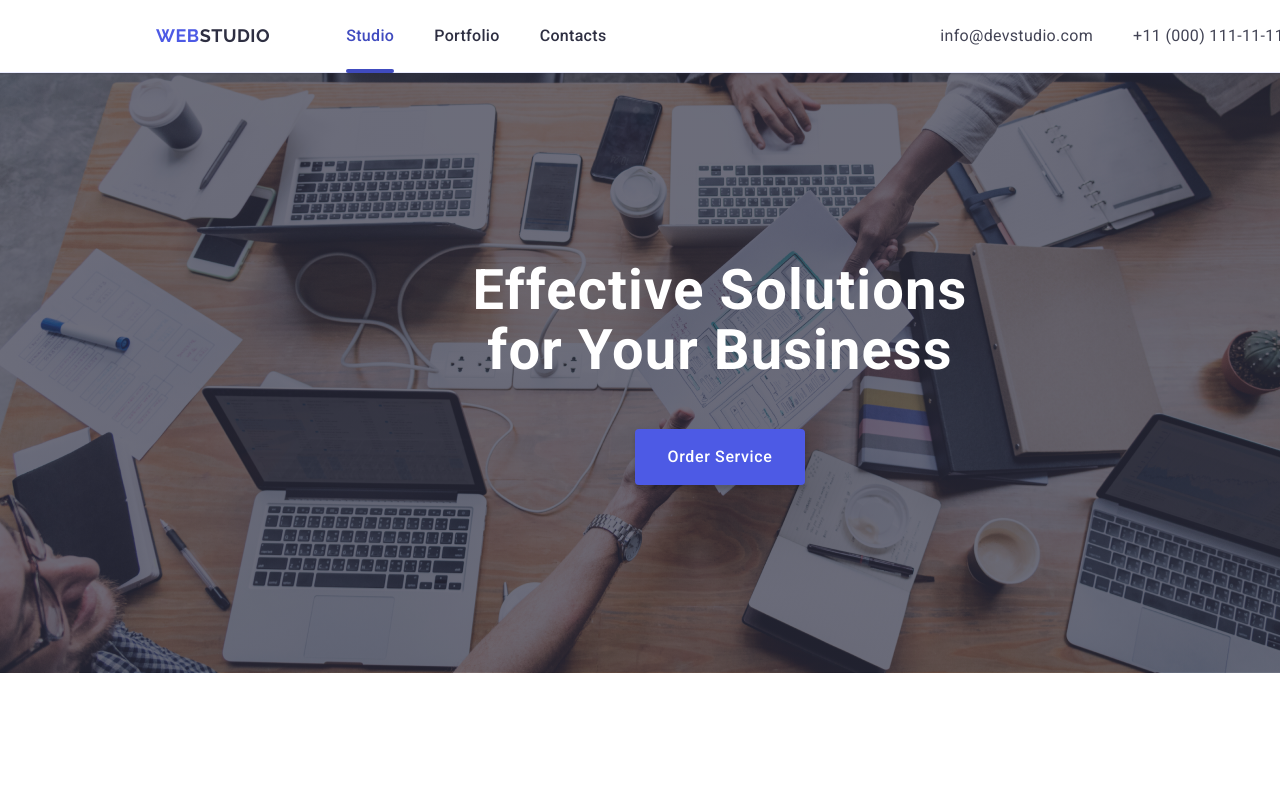
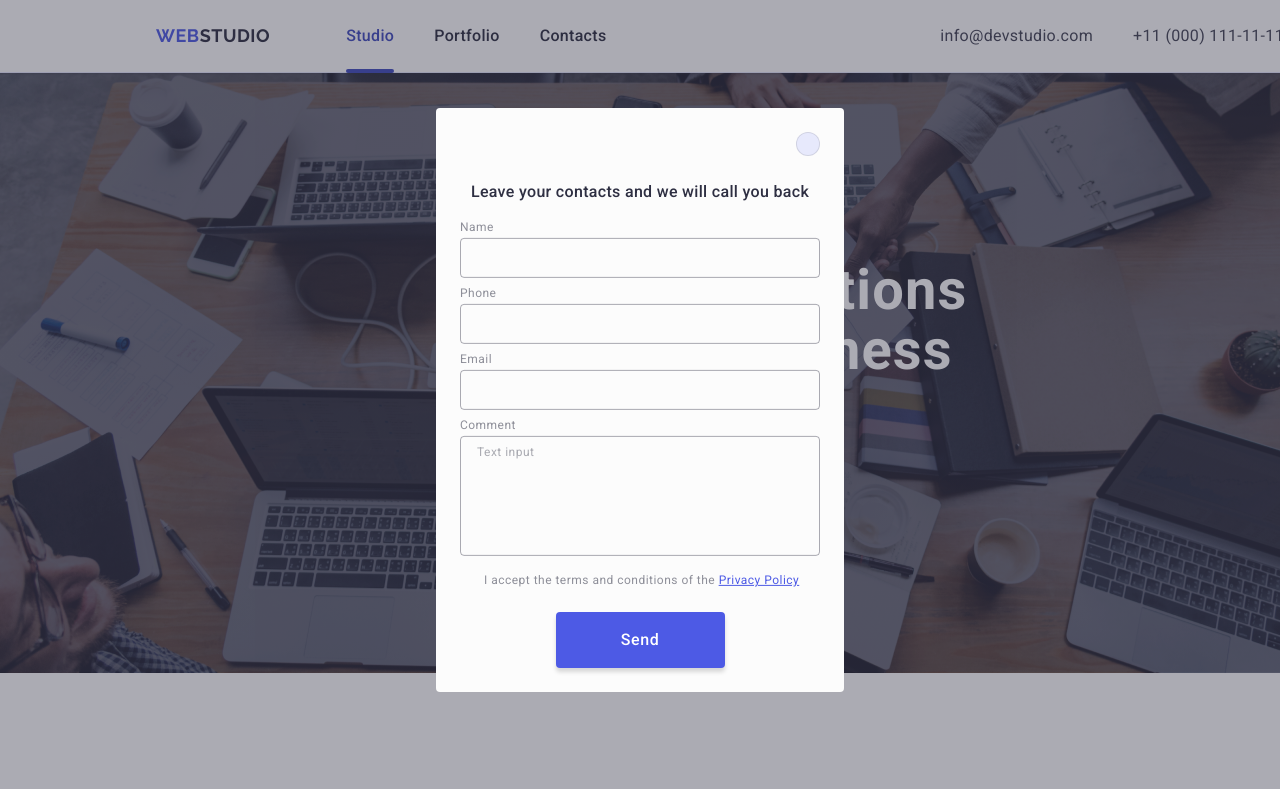
Before and after one commit to izzwerg/goit-markup-hw-05, a plain HTML site: page index.html in a window 1280 px wide. Shown: the top 789 px of the page. Drawn offline with nearby package versions, Linux system fonts and the light colour scheme.

Commit message:
some modal

```diff
--- a/css/styles.css
+++ b/css/styles.css
@@ -628,43 +628,55 @@ fieldset {
   display: flex;
   background-color: rgba(46, 47, 66, 0.4);
   display: none;
+  width: 100%;
+  transition: opacity 250ms cubic-bezier(0.4, 0, 0.2, 1),
+    visibility 250ms cubic-bezier(0.4, 0, 0.2, 1);
 }
 
 .modal {
-  position: relative;
+  position: absolute;
   top: 50%;
   left: 50%;
   transform: translate(-50%, -50%) scale(1);
   width: 408px;
-  padding: 24px;
+  padding: 72px 24px 24px 24px;
   background-color: var(--modal-background);
   display: flex;
   flex-direction: column;
   border-radius: 4px;
   min-height: 584px;
   margin-bottom: auto;
+  box-shadow: зі значенням 0px 1px 1px rgba(0, 0, 0, 0.14),
+    0px 1px 3px rgba(0, 0, 0, 0.12), 0px 2px 1px rgba(0, 0, 0, 0.2);
+  transition: transform 250ms cubic-bezier(0.4, 0, 0.2, 1);
 }
 
 .modal-close-button {
   width: 24px;
   height: 24px;
   background-color: var(--accent);
-  border: 2px solid #0000001a;
+  border: 1px solid rgba(0, 0, 0, 0.1);
   border-radius: 50%;
   display: flex;
   align-items: center;
   justify-content: center;
   fill: var(--dark);
   margin-bottom: 24px;
-  position: relative;
-  left: 100%;
-  translate: -100%;
+  position: absolute;
+  top: 24px;
+  right: 24px;
   cursor: pointer;
-  transition: background-color 250ms cubic-bezier(0.4, 0, 0.2, 1);
-  transition: fill 250ms cubic-bezier(0.4, 0, 0.2, 1);
-  transition: border 250ms cubic-bezier(0.4, 0, 0.2, 1);
+  transition: background-color 250ms cubic-bezier(0.4, 0, 0.2, 1),
+    border 250ms cubic-bezier(0.4, 0, 0.2, 1);
+  padding: 0;
 }
 
+.modal-close-button-icon {
+  transition: fill 250ms cubic-bezier(0.4, 0, 0.2, 1);
+}
+
+.modal-close-button:hover,
+.modal-close-button:focus,
 .modal-close-button:active {
   background-color: var(--pressed-state);
   fill: white;
--- a/index.html
+++ b/index.html
@@ -563,10 +563,10 @@
       </div>
     </footer>
 
-    <div class="backdrop">
+    <div class="backdrop is-open">
       <div class="modal">
         <button type="button" class="modal-close-button">
-          <svg width="8" height="8">
+          <svg class="modal-close-button-icon" width="8" height="8">
             <use href="./images/icons.svg#close-button"></use>
           </svg>
         </button>
```
